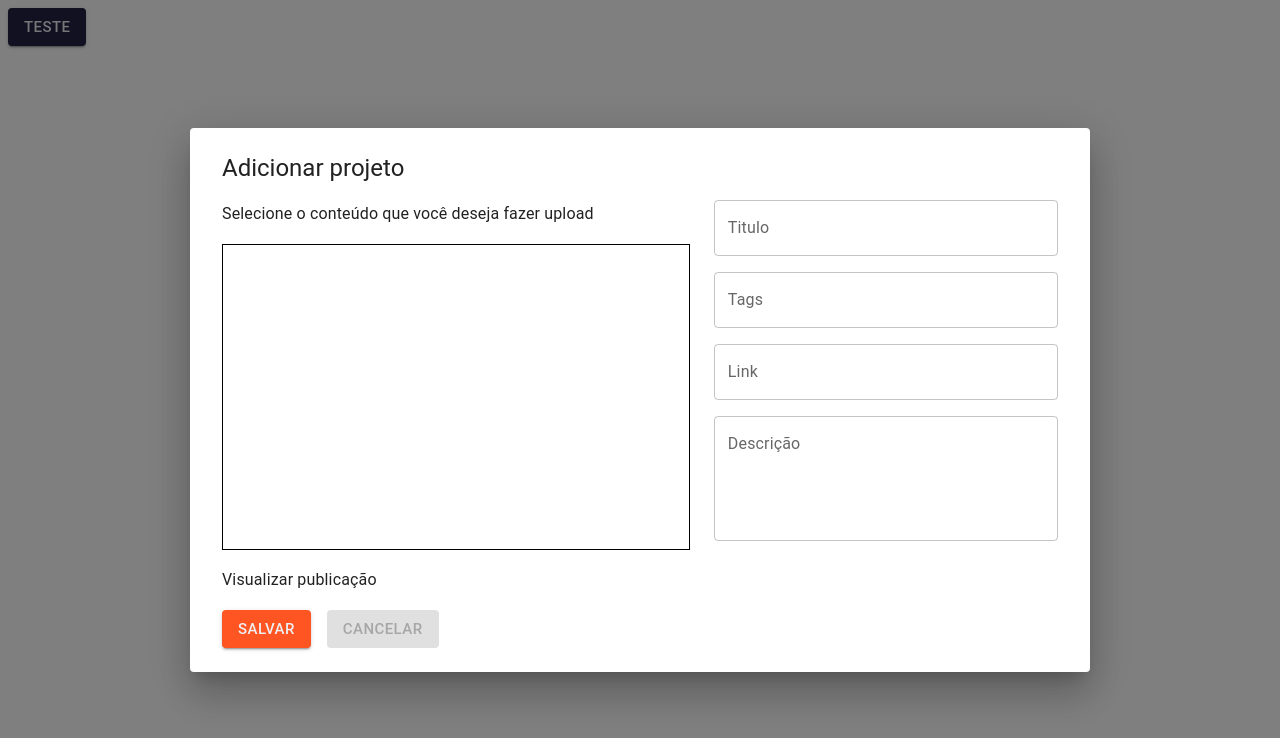
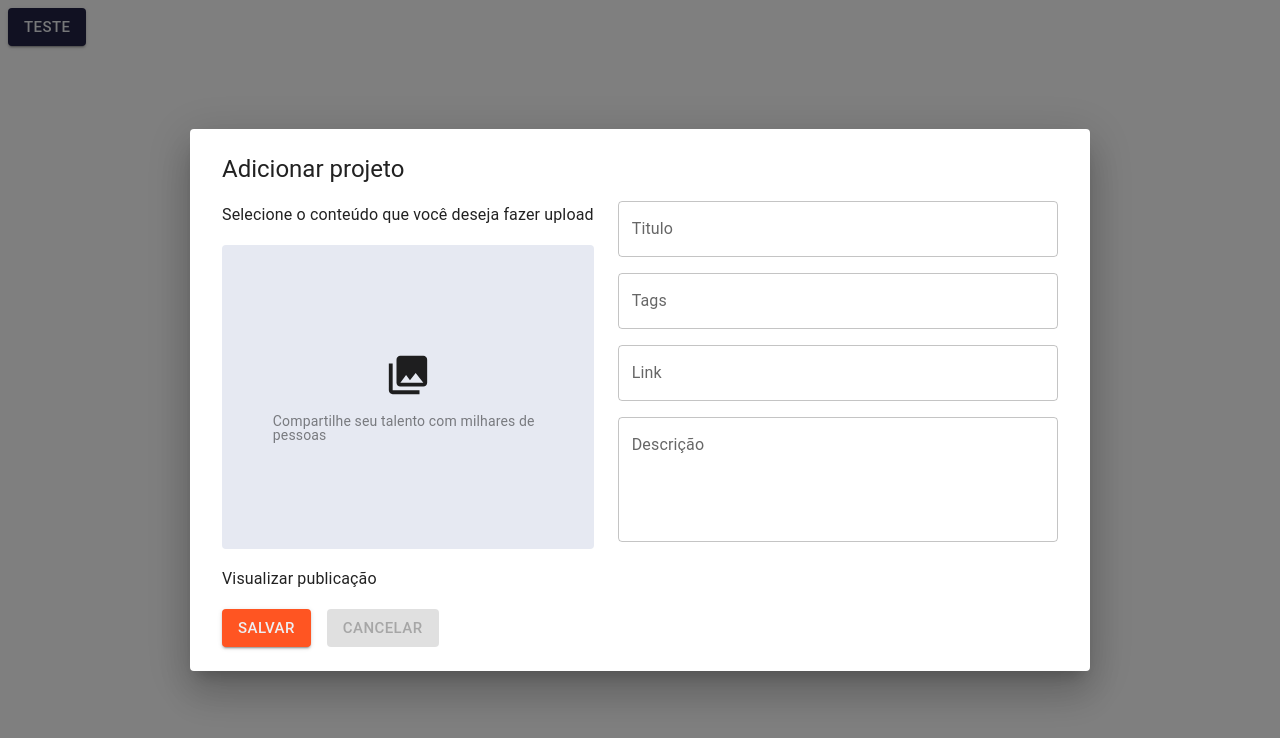
Before and after one commit to Laranja-Mecanica/orange-portifolio, a Next.js app: page /teste in a window 1280 px wide. Both pictures are taken after a click on the button "TESTE". Shown: the top 738 px of the page. Built offline with nearby package versions, Linux system fonts and the light colour scheme.

Commit message:
feat: structure and style `uploadImage` component

```diff
--- a/package.json
+++ b/package.json
@@ -16,7 +16,8 @@
     "@mui/material": "^5.15.6",
     "next": "14.1.0",
     "react": "^18",
-    "react-dom": "^18"
+    "react-dom": "^18",
+    "react-dropzone": "^14.2.3"
   },
   "devDependencies": {
     "eslint": "^8",
--- a/src/components/FormDialog.jsx
+++ b/src/components/FormDialog.jsx
@@ -1,11 +1,11 @@
-import React from 'react'
 import {
+  Box,
   Button,
   Dialog,
-  Typography,
-  Box,
-  TextField
+  TextField,
+  Typography
 } from '@mui/material'
+import { UploadImagem } from './UploadImage'
 
 const FormDialog = ({ open, onClick, onClose }) => {
   return (
@@ -33,21 +33,15 @@ const FormDialog = ({ open, onClick, onClose }) => {
             justifyContent: 'space-between'
           }}
         >
-          <Box sx={{ flexGrow: 1 }}>
+          <Box>
             <Typography
               variant="subtitle1"
               sx={{ mb: 2 }}
             >
               Selecione o conteúdo que você deseja fazer upload
             </Typography>
-            <div className="card"
-              style={{
-                height: 304,
-                border: '1px solid black'
-              }}
-            >
 
-            </div>
+            <UploadImagem />
           </Box>
 
           <Box
--- /dev/null
+++ b/src/components/UploadImage.jsx
@@ -0,0 +1,61 @@
+import PhotoLibraryIcon from '@mui/icons-material/PhotoLibrary';
+import { Box, Typography } from '@mui/material';
+import Image from 'next/image';
+import { useCallback, useState } from 'react';
+import { useDropzone } from 'react-dropzone';
+
+export function UploadImagem() {
+  const [files, setFiles] = useState([{}])
+  const [ hasFileSelected, setHasFileSelected] = useState(false)
+
+  const onDrop = useCallback(acceptedFiles => {
+    setFiles(acceptedFiles.map(file => Object.assign(file, {
+        preview: URL.createObjectURL(file)
+      })))
+
+    setHasFileSelected(true)
+  }, [])
+
+  const { getRootProps, getInputProps } = useDropzone({
+    accept: {
+      'image/*': []
+    },
+    onDrop
+  })
+
+  const thumb = files[0].preview
+
+  return (
+    <Box {...getRootProps()}
+      className="card"
+      sx={{
+        height: 304,
+        backgroundColor: 'neutral.70',
+        borderRadius: 1,
+        maxWidth: { sm: '100%', md: 389, },
+        display: 'flex',
+        flexDirection: 'column',
+        alignItems: 'center',
+        justifyContent: 'center',
+        gap: 2,
+        cursor: 'pointer',
+        overflow: 'hidden',
+      }} >
+
+      <input { ...getInputProps()} />
+
+        {
+          hasFileSelected ?
+
+              <Image src={thumb}  width={389} height={304} alt='' onLoad={() => { URL.revokeObjectURL(thumb)}} style={{
+              width: 'fit-content',
+            }} />
+          :
+          <>
+            <PhotoLibraryIcon sx={{ fontSize: 46 }} />
+            <Typography variant='body2' sx={{ textAlign: 'left', maxWidth: 270, color: 'neutral.120', opacity: '60%' }}>Compartilhe seu talento com milhares de pessoas</Typography>
+          </>
+        }
+    </Box>
+  )
+}
--- a/src/styles/theme.js
+++ b/src/styles/theme.js
@@ -14,8 +14,10 @@ export const theme = createTheme({
       contrastText: '#edeff2'
     },
     neutral: {
+      "70": '#E6E9F2',
       "100": '#818388',
-      "110": '#515255'
+      "110": '#515255',
+      "120": '#303133'
     }
   },
   typography: {
@@ -62,6 +64,7 @@ export const theme = createTheme({
     },
     body2: {
       fontSize: '14px',
+      lineHeight: '14px',
       fontWeight: 400
     },
     caption: {
```
Also changed, not shown: 1 other file (tests, documents, lock files or other folders).
